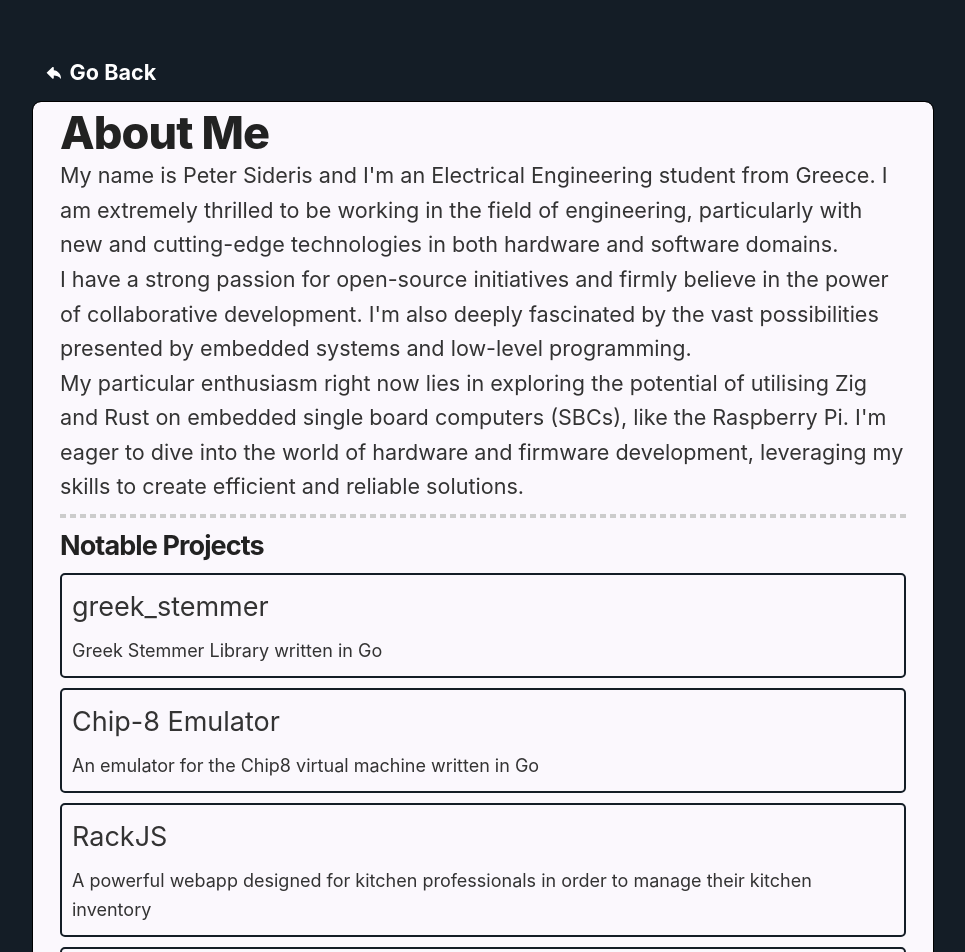
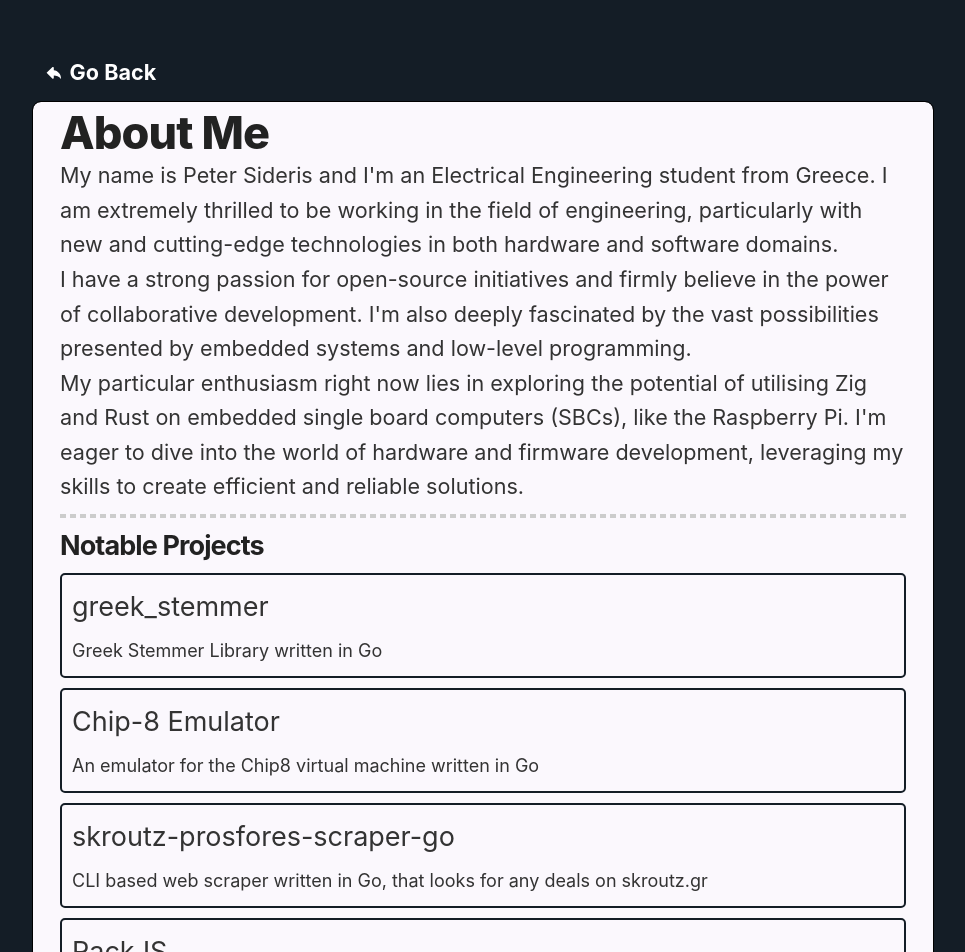
Before and after one commit to petersid2022/petrside, a Next.js app: page /about in a window 1280 px wide. Shown: the top 952 px of the page, without its empty margins (157-1122 px from the left). Built offline with nearby package versions, Linux system fonts and the light colour scheme.

Commit message:
feat: added skroutz-prosfores-scraper-go project

```diff
--- a/pages/about/index.tsx
+++ b/pages/about/index.tsx
@@ -16,6 +16,11 @@ export default function PostsPage() {
             title: 'Chip-8 Emulator',
             description: 'An emulator for the Chip8 virtual machine written in Go',
             url:'https://github.com/petersid2022/chip8',
+        },
+        {
+            title: 'skroutz-prosfores-scraper-go',
+            description: 'CLI based web scraper written in Go, that looks for any deals on skroutz.gr',
+            url:'https://github.com/petersid2022/skroutz-prosfores-scraper-go',
         },
         {
             title: 'RackJS',
```
